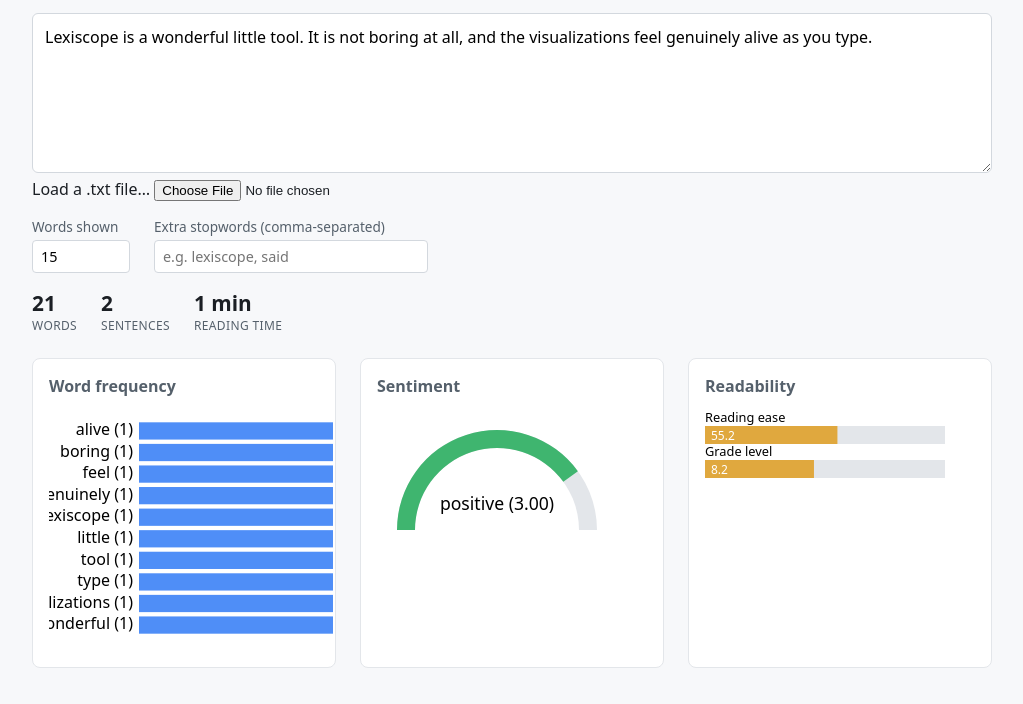
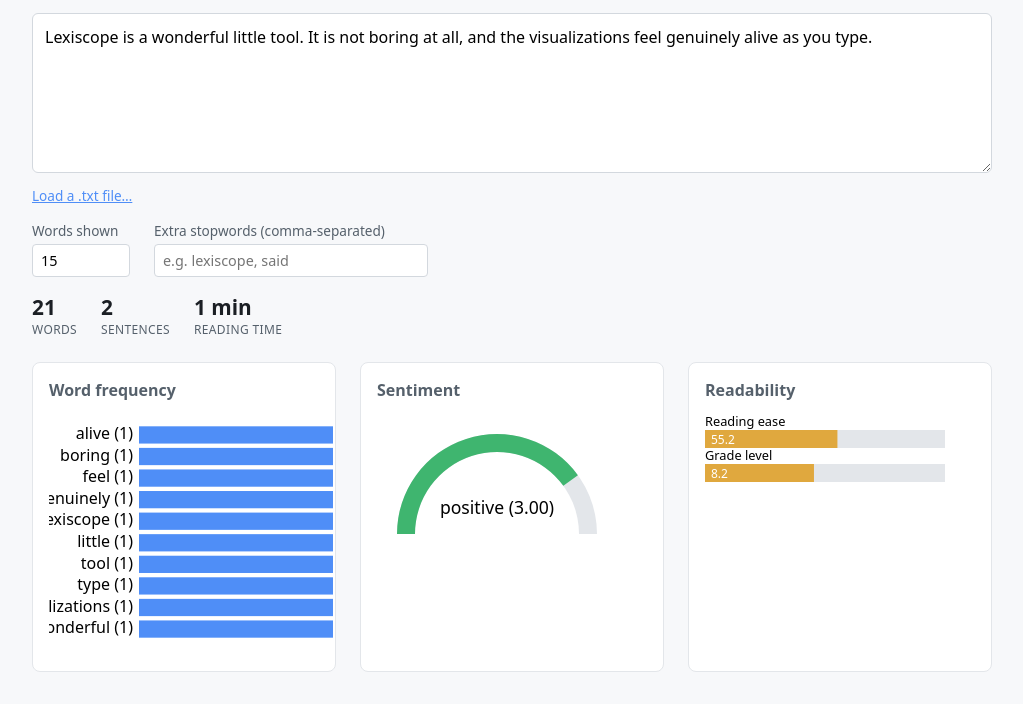
Before and after one commit to ctkrug/lexiscope, a website built with Vite: page index.html in a window 1280 px wide. Shown: the part 125-829 px from the top of the page, without its empty margins (128-1151 px from the left). Built offline with nearby package versions, Linux system fonts and the light colour scheme.

Commit message:
style(file-controls): visually hide the file input and style drag state

```diff
--- a/src/style.css
+++ b/src/style.css
@@ -34,6 +34,30 @@ header p {
   border: 1px solid #d3d8de;
   border-radius: 6px;
   resize: vertical;
+}
+
+#file-controls {
+  margin-top: 0.5rem;
+  font-size: 0.85rem;
+}
+
+#file-drop-label {
+  color: #4f8ef7;
+  cursor: pointer;
+  text-decoration: underline;
+}
+
+#file-input {
+  position: absolute;
+  width: 1px;
+  height: 1px;
+  overflow: hidden;
+  clip: rect(0, 0, 0, 0);
+}
+
+#input.drag-over {
+  border-color: #4f8ef7;
+  background: #eef4fe;
 }
 
 #settings {
```
